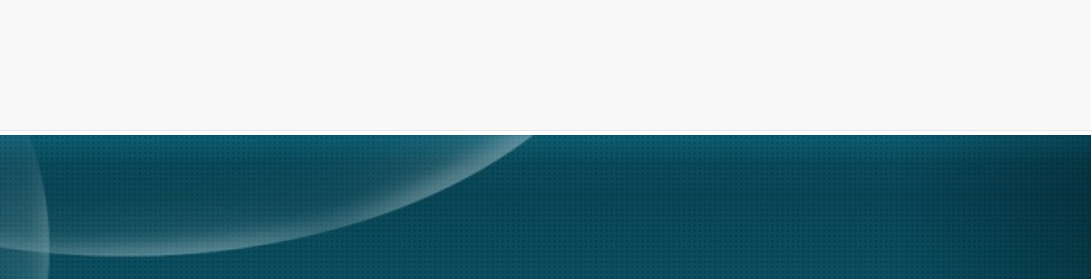
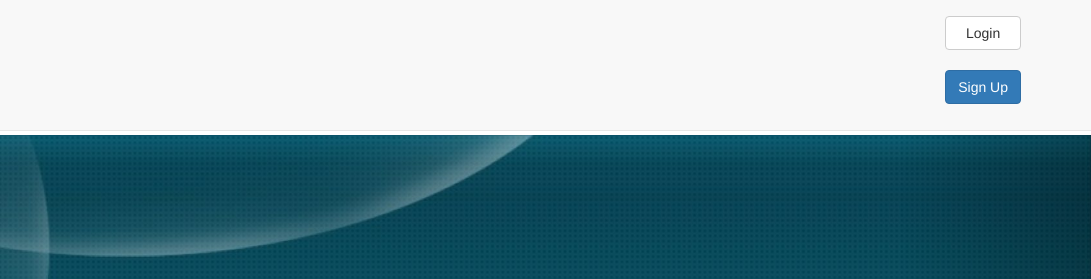
Before and after one commit to SimonS2306/runbeat_frontend, a website: page index.html in a window 1280 px wide. Shown: the top 279 px of the page, 189-1280 px from the left. Drawn offline with nearby package versions, Linux system fonts and the light colour scheme; some packages are replaced by stand-ins of ours.

Commit message:
Other half of the dynamic header is working

```diff
--- a/index.html
+++ b/index.html
@@ -73,6 +73,15 @@
                     </ul>
                 </li>
             </ul>
+            <ul class="nav navbar-nav navbar-right" ng-hide="isLoggedIn()">
+                <li>
+                    <p class="navbar-btn">
+                        <a ui-sref="login" class="btn btn-default btn-block">Login</a>
+                        <br class="navbar-login">
+                        <a ui-sref="signup" class="btn btn-primary btn-block">Sign Up</a>
+                    </p>
+                </li>
+            </ul>
         </div>
     </div>
 </nav>
```
